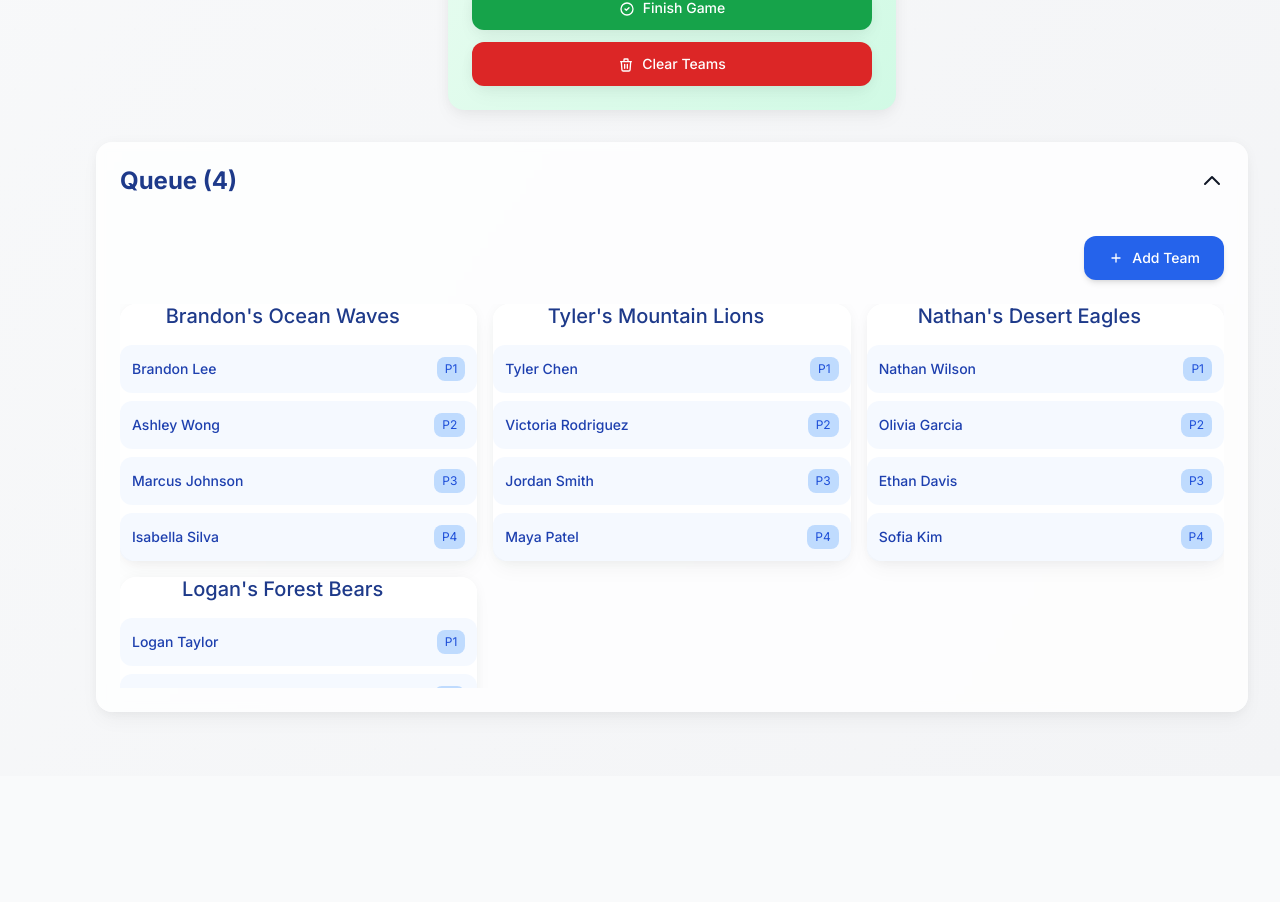
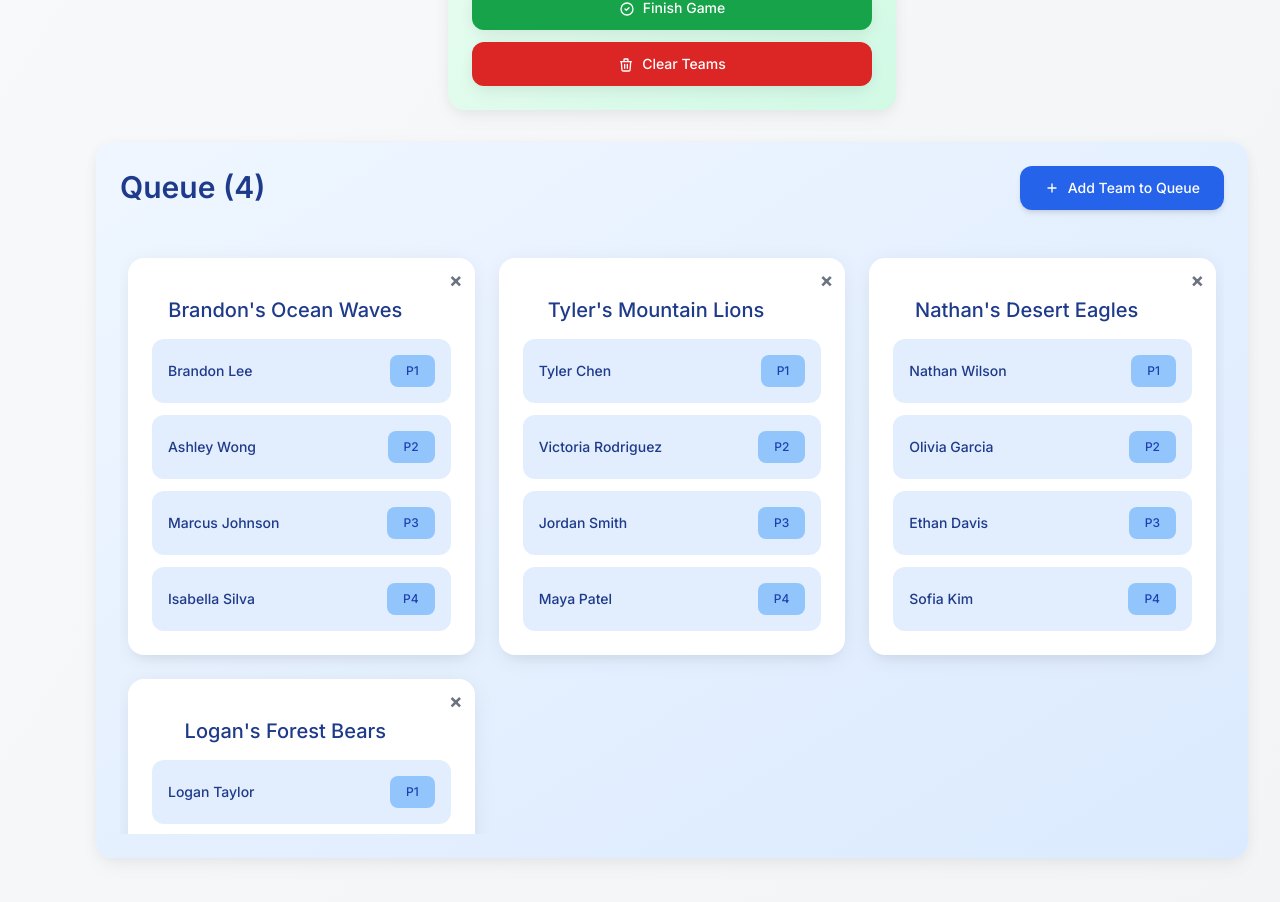
Before and after one commit to Huynheddie/big-digs-court-rotation, a React (Vite) app: page / in a window 1280 px wide. Shown: the part 1066-1968 px from the top of the page. Before the commit the page ends 1842 px from the top, so only its background shows below. Built offline with nearby package versions, Linux system fonts and the light colour scheme.

Commit message:
UI/UX improvements: Enhanced Queue and Teams sections, fixed Select All functionality, improved modal design, and updated game tracker colors

```diff
--- a/src/App.tsx
+++ b/src/App.tsx
@@ -39,6 +39,7 @@ function AppContent() {
 
     // Setters
     setIsAddToQueueModalOpen,
+    setSelectedTeams,
     setDeletingTeamIndex,
 
     // Handlers
@@ -70,9 +71,6 @@ function AppContent() {
 
   // Page state
   const [currentPage, setCurrentPage] = useState<'courts' | 'teams'>('courts');
-
-  // Accordion state
-  const [isQueueOpen, setIsQueueOpen] = useState(true);
 
   const availableTeams = getAvailableTeams(registeredTeams, teamQueue, teams);
   const teamToDelete = deletingTeamIndex !== null ? registeredTeams[deletingTeamIndex] : null;
@@ -264,15 +262,13 @@ function AppContent() {
                 </div>
               </div>
 
-              {/* Team Queue Accordion - Enhanced */}
-              <Accordion
-                title={`Queue (${teamQueue.length})`}
-                isOpen={isQueueOpen}
-                onToggle={setIsQueueOpen}
-                className="card-glass border-primary-200 mb-8"
-                titleClassName="text-primary-900"
-              >
-                <div className="flex justify-end mb-6 pt-4">
+              {/* Team Queue Card - Full Layout */}
+              <div className="bg-gradient-to-br from-primary-50 to-primary-100 border border-primary-200 rounded-2xl shadow-soft mb-8">
+                {/* Header */}
+                <div className="flex flex-col sm:flex-row justify-between items-start sm:items-center p-6 gap-4">
+                  <h2 className="text-heading-2 text-primary-900">
+                    Queue ({teamQueue.length})
+                  </h2>
                   <button
                     onClick={() => setIsAddToQueueModalOpen(true)}
                     className="btn-primary text-sm flex items-center shadow-md"
@@ -281,37 +277,42 @@ function AppContent() {
                     <svg className="w-4 h-4 mr-2" fill="none" stroke="currentColor" viewBox="0 0 24 24" aria-hidden="true">
                       <path strokeLinecap="round" strokeLinejoin="round" strokeWidth={2} d="M12 6v6m0 0v6m0-6h6m-6 0H6" />
                     </svg>
-                    Add Team
+                    Add Team to Queue
                   </button>
                 </div>
 
-                <div className="max-h-96 overflow-y-auto">
+                {/* Divider */}
+                <div className="border-t border-primary-200 mx-6"></div>
+
+                {/* Content */}
+                <div className="px-6 pb-6">
+                  <div className="max-h-[600px] overflow-y-auto">
                     {teamQueue.length === 0 ? (
-                    <div className="text-center py-12 text-gray-500">
-                      <div className="text-4xl mb-4">🏐</div>
-                      <p className="text-body-small">No teams in queue</p>
-                      <p className="text-caption mt-2">Add teams to get started!</p>
+                      <div className="text-center py-16 text-gray-500">
+                        <div className="text-5xl mb-6">🏐</div>
+                        <h3 className="text-heading-4 text-gray-700 mb-2">No teams in queue</h3>
+                        <p className="text-body-small mb-6">Add teams to get started!</p>
                       </div>
                     ) : (
-                    <div className="grid grid-cols-1 md:grid-cols-2 lg:grid-cols-3 gap-4">
+                      <div className="grid grid-cols-1 md:grid-cols-2 lg:grid-cols-3 gap-6 pt-6 px-2">
                         {teamQueue.map((team, index) => (
-                        <div key={`${team.name}-${index}`} className="card-glass border-primary-300 relative group">
+                          <div key={`${team.name}-${index}`} className="bg-white rounded-2xl shadow-medium border-2 border-primary-300 relative group p-6">
                             <button
                               onClick={() => handleRemoveFromQueueWithToast(index)}
-                            className="absolute top-3 right-3 text-gray-500 hover:text-error-600 transition-colors text-xl font-bold leading-none opacity-0 group-hover:opacity-100"
+                              className="absolute top-3 right-3 text-gray-500 hover:text-error-600 text-xl font-bold leading-none"
                               title="Remove from queue"
                               aria-label={`Remove ${team.name} from queue`}
                             >
                               ×
                             </button>
-                          <h3 className="text-heading-4 text-primary-900 mb-4 text-center pr-8 break-words">
+                            <h3 className="text-heading-4 text-primary-900 mb-4 text-center pr-8 break-words pt-4">
                               {team.name}
                             </h3>
-                          <div className="space-y-2">
+                            <div className="space-y-3">
                               {team.players.map((player, playerIndex) => (
-                              <div key={playerIndex} className="flex items-center justify-between p-3 bg-primary-50/60 rounded-xl border border-primary-200">
-                                <span className="text-primary-800 font-medium text-sm">{player}</span>
-                                <span className="text-xs text-primary-700 bg-primary-200 px-2 py-1 rounded-lg">
+                                <div key={playerIndex} className="flex items-center justify-between p-4 bg-primary-100/80 rounded-xl border border-primary-300">
+                                  <span className="text-primary-900 font-medium text-sm truncate mr-4">{player}</span>
+                                  <span className="text-xs text-primary-800 bg-primary-300 px-4 py-2 rounded-lg font-medium flex-shrink-0">
                                     P{playerIndex + 1}
                                   </span>
                                 </div>
@@ -322,7 +323,8 @@ function AppContent() {
                       </div>
                     )}
                   </div>
-              </Accordion>
+                </div>
+              </div>
             </>
           ) : (
             /* Teams Page */
@@ -360,6 +362,7 @@ function AppContent() {
         onSelectAllTeams={handleSelectAllTeams}
         onAddSelectedTeams={handleAddSelectedTeamsToQueueWithToast}
         onCancel={handleCancel}
+        setSelectedTeams={setSelectedTeams}
       />
 
       <DeleteTeamModal
--- a/src/components/Sidebar.tsx
+++ b/src/components/Sidebar.tsx
@@ -19,7 +19,7 @@ export const Sidebar: React.FC<SidebarProps> = ({
   onToggle,
   currentState
 }) => {
-  const [isExpanded, setIsExpanded] = useState(true);
+  const [isExpanded, setIsExpanded] = useState(false);
 
   const handleToggle = () => {
     const newExpandedState = !isExpanded;
--- a/src/components/TeamsCard.tsx
+++ b/src/components/TeamsCard.tsx
@@ -21,7 +21,7 @@ export const TeamsCard: React.FC<TeamsCardProps> = ({
         </h2>
         <button
           onClick={onOpenModal}
-          className="btn-primary text-sm flex items-center shadow-md"
+          className="bg-secondary-600 hover:bg-secondary-700 text-white font-medium py-3 px-6 rounded-xl transition-colors duration-200 text-sm flex items-center shadow-md"
           aria-label="Add new team"
         >
           <svg className="w-4 h-4 mr-2" fill="none" stroke="currentColor" viewBox="0 0 24 24" aria-hidden="true">
@@ -44,7 +44,7 @@ export const TeamsCard: React.FC<TeamsCardProps> = ({
               <p className="text-body-small mb-6">Get started by adding your first team!</p>
               <button
                 onClick={onOpenModal}
-                className="btn-primary"
+                className="bg-secondary-600 hover:bg-secondary-700 text-white font-medium py-3 px-6 rounded-xl transition-colors duration-200 flex items-center shadow-md"
                 aria-label="Add your first team"
               >
                 <svg className="w-4 h-4 mr-2" fill="none" stroke="currentColor" viewBox="0 0 24 24" aria-hidden="true">
@@ -54,7 +54,7 @@ export const TeamsCard: React.FC<TeamsCardProps> = ({
               </button>
             </div>
           ) : (
-            <div className="grid grid-cols-1 md:grid-cols-2 lg:grid-cols-3 gap-6 pt-6">
+            <div className="grid grid-cols-1 md:grid-cols-2 lg:grid-cols-3 gap-6 pt-6 px-2">
               {teams.map((team, index) => (
                 <div
                   key={team.name}
--- a/src/components/modals/CourtDetailsModal.tsx
+++ b/src/components/modals/CourtDetailsModal.tsx
@@ -151,7 +151,7 @@ export const CourtDetailsModal: React.FC<CourtDetailsModalProps> = ({
                         ? `${getNetColorBgClass(color)} border-gray-400`
                         : isDisabled
                         ? 'bg-gray-100 border-gray-200 cursor-not-allowed opacity-50'
-                        : 'bg-white border-gray-300 hover:border-gray-400 hover:scale-105'
+                        : 'bg-white border-gray-300 hover:border-gray-400'
                     }`}
                     title={isDisabled ? `Color ${color} is already in use by another court` : `Select ${color} net color`}
                   >
--- a/src/hooks/useVolleyballState.ts
+++ b/src/hooks/useVolleyballState.ts
@@ -354,10 +354,9 @@ export const useVolleyballState = () => {
       return !inQueue && !onCourt;
     });
 
-    // Create indices for the available teams (0, 1, 2, etc.)
-    const availableTeamIndices = availableTeams.map((_, index) => index);
-
-    setSelectedTeams(new Set(availableTeamIndices));
+    // Select all available teams by creating a set with all indices from 0 to availableTeams.length - 1
+    const allIndices = new Set(Array.from({ length: availableTeams.length }, (_, i) => i));
+    setSelectedTeams(allIndices);
   };
 
   const handleRemoveFromQueue = (queueIndex: number) => {
--- a/src/index.css
+++ b/src/index.css
@@ -91,7 +91,6 @@
     @apply text-white font-medium py-3 px-6 rounded-xl;
     @apply transition-all duration-200 ease-in-out;
     @apply shadow-soft hover:shadow-medium active:shadow-none;
-    @apply transform hover:scale-105 active:scale-95;
     @apply focus:outline-none focus:ring-2 focus:ring-primary-500 focus:ring-offset-2;
     min-height: 44px; /* Touch-friendly size */
   }
@@ -101,7 +100,6 @@
     @apply text-gray-700 font-medium py-3 px-6 rounded-xl;
     @apply transition-all duration-200 ease-in-out;
     @apply shadow-soft hover:shadow-medium active:shadow-none;
-    @apply transform hover:scale-105 active:scale-95;
     @apply focus:outline-none focus:ring-2 focus:ring-gray-500 focus:ring-offset-2;
     min-height: 44px;
   }
@@ -111,7 +109,6 @@
     @apply text-white font-medium py-3 px-6 rounded-xl;
     @apply transition-all duration-200 ease-in-out;
     @apply shadow-soft hover:shadow-medium active:shadow-none;
-    @apply transform hover:scale-105 active:scale-95;
     @apply focus:outline-none focus:ring-2 focus:ring-success-500 focus:ring-offset-2;
     min-height: 44px;
   }
@@ -121,7 +118,6 @@
     @apply text-white font-medium py-3 px-6 rounded-xl;
     @apply transition-all duration-200 ease-in-out;
     @apply shadow-soft hover:shadow-medium active:shadow-none;
-    @apply transform hover:scale-105 active:scale-95;
     @apply focus:outline-none focus:ring-2 focus:ring-error-500 focus:ring-offset-2;
     min-height: 44px;
   }
@@ -131,7 +127,6 @@
     @apply text-white font-medium py-3 px-6 rounded-xl;
     @apply transition-all duration-200 ease-in-out;
     @apply shadow-soft hover:shadow-medium active:shadow-none;
-    @apply transform hover:scale-105 active:scale-95;
     @apply focus:outline-none focus:ring-2 focus:ring-warning-500 focus:ring-offset-2;
     min-height: 44px;
   }
@@ -141,15 +136,15 @@
     @apply bg-white rounded-2xl shadow-soft;
     @apply border border-gray-100;
     @apply transition-all duration-300 ease-in-out;
-    @apply hover:shadow-medium hover:scale-[1.02];
-    @apply focus-within:shadow-medium focus-within:scale-[1.02];
+    @apply hover:shadow-medium;
+    @apply focus-within:shadow-medium;
   }
 
   .card-glass {
     @apply bg-white/80 backdrop-blur-sm rounded-2xl shadow-soft;
     @apply border border-white/20;
     @apply transition-all duration-300 ease-in-out;
-    @apply hover:shadow-medium hover:scale-[1.02];
+    @apply hover:shadow-medium;
   }
 
   /* Enhanced input styles */
```
Also changed, not shown: src/components/GameTracker.tsx (+11 -1 lines), src/components/modals/AddToQueueModal.tsx (+70 -29 lines). Lines whose indentation alone changed are shown as unchanged.
